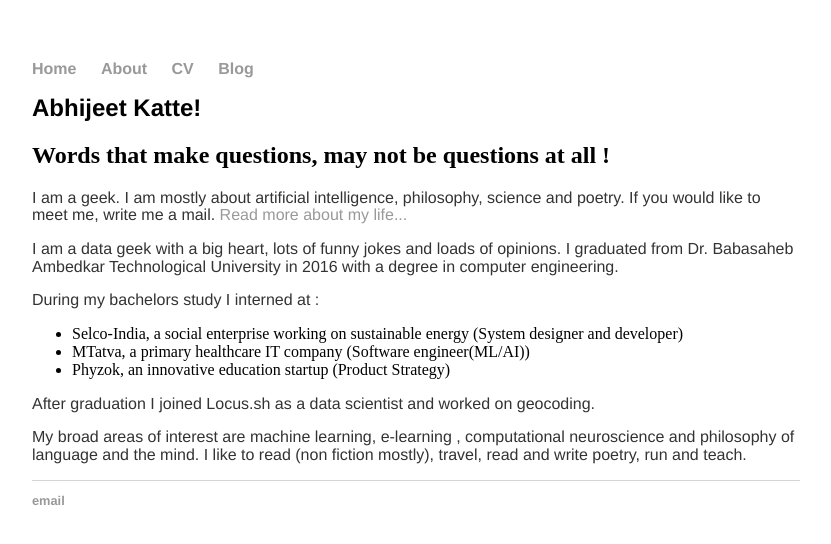
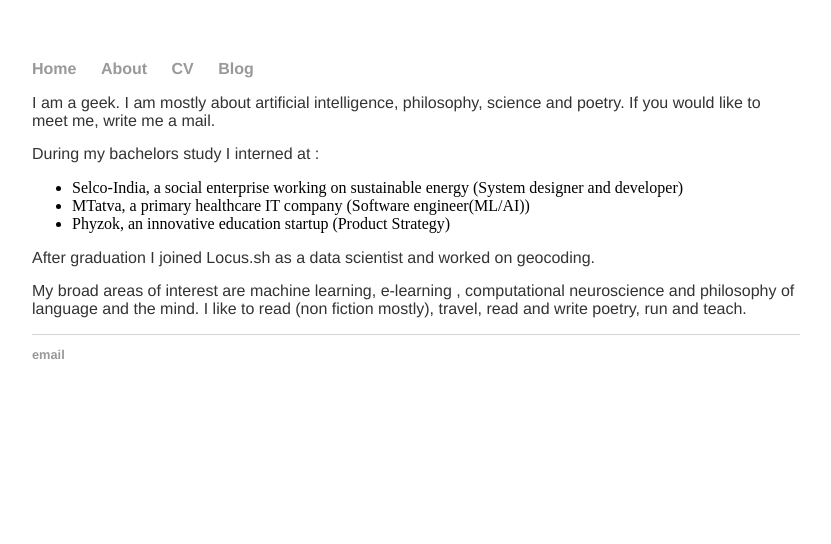
Before and after one commit to AbhiK24/abhik24.github.io, a Jekyll site: the page built from about/index.html, in a window 1280 px wide. Shown: the top 544 px of the page, without its empty margins (224-1055 px from the left). Built offline with Jekyll 4.4.1, drawn with Linux system fonts in a browser that asks for light colours.

Commit message:
Update index.html

```diff
--- a/about/index.html
+++ b/about/index.html
@@ -3,10 +3,9 @@ layout: default
 title: Abhijeet Katte, data scientist
 ---
 <div class="blurb">
-	<h1> Abhijeet Katte! </h1>
-	<h2> Words that make questions, may not be questions at all ! </h2>
-	<p> I am a geek. I am mostly about artificial intelligence, philosophy, science and poetry. If you would like to meet me, write me a mail. <a href = http://abhijeetkatte.wordpress.com> Read more about my life...</a></p>
-	<p> I am a data geek with a big heart, lots of funny jokes and loads of opinions. I graduated from Dr. Babasaheb Ambedkar Technological University in 2016 with a degree in computer engineering. </p>
+
+	<p> I am a geek. I am mostly about artificial intelligence, philosophy, science and poetry. If you would like to meet me, write me a mail.</p>
+
         <p> During my bachelors study I interned at : </p>
 	 <p>
          <ul>
```
